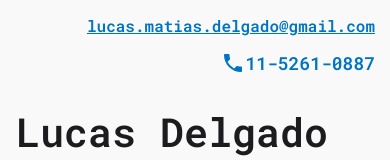
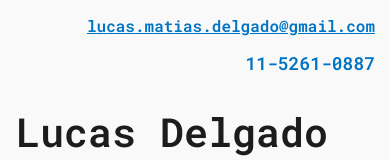
Before and after one commit to LucasDelgado/lucas2021, a Next.js app: page / in a window 390 px wide. Shown: the top 160 px of the page. Built offline with nearby package versions, Linux system fonts and the light colour scheme.

Commit message:
fix phone

```diff
--- a/features/towers/Header.js
+++ b/features/towers/Header.js
@@ -1,12 +1,11 @@
 import React from 'react';
 
-import LocalPhoneIcon from '@material-ui/icons/LocalPhone';
 
 const Header = () => {
     return (
         <header className="header container">
             <a className="header__mail" href="mailto:lucas.matias.delgado@gmail.com">lucas.matias.delgado@gmail.com</a>
-            <a className="header__tel" href="tel:+591152610887"><LocalPhoneIcon/> 11-5261-0887</a>
+            <a className="header__tel" href="tel:+591152610887"> 11-5261-0887</a>
         </header>
     );
 }
```
